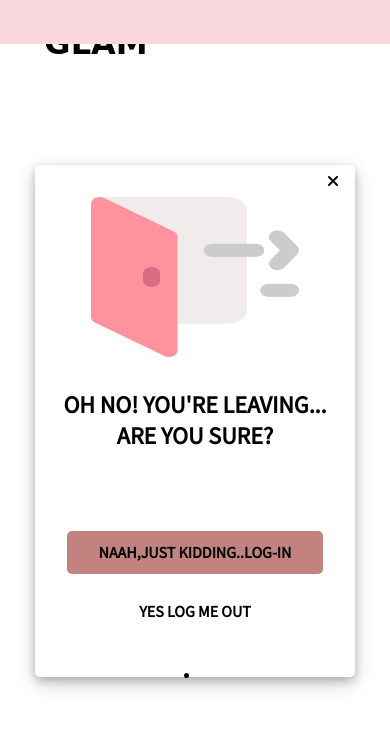
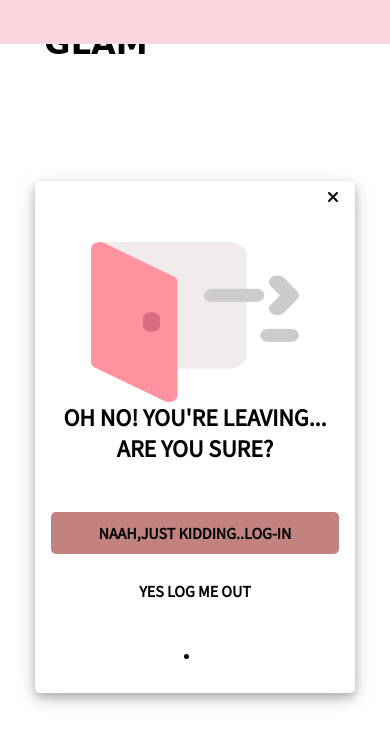
Before and after one commit to Shrinkhlarajpoot/GlammMakeup, a plain HTML site: page Logout/Logout.html in a window 390 px wide. Drawn offline with Linux system fonts and the light colour scheme; a web font is replaced by a local one.

Commit message:
Refactored code

```diff
--- a/Login/Login.css
+++ b/Login/Login.css
@@ -1,97 +1,14 @@
-*{
-    box-sizing: border-box;
-}
-.header__items li:hover{
-   background-color: transparent;
-   color: var(--text-color);
-}
-.login__box{
-    position: relative;
-    display: flex;
-    flex-direction: column;
-    align-items: center;
-    justify-content:center;
-    width:27rem;
-    height:32rem;
-    background-color: var(--text2-color);
-    margin: auto;
-    margin-top:5rem;
-    border-radius:5px;
-    box-shadow: var(--box-shadow);
-}
-.fa-close{
-    position: absolute;
-    top:0.5rem;
-    right:1rem;
-}
-.login__box h3{
-    font-size: 1.5rem;
-    text-align: center;
-     text-transform: uppercase;
-}
-
-.login__box input{
-    align-content: center;
-    width:95%;
-    padding: 0.8rem 2rem;
-    border-radius:3px;
-    margin:5px 0  0 8px ;
-   border:1px solid var(--primary-color);
-   color:var(--text-color)
-}
-
-.login__inputs{
-    padding-top:2rem;
-}
-
-.login__logo{
-    color: var(--primary-color);
-    font-size:2rem;
-    font-weight: bold;
-
-
-}
 .incorrect__pass{
     color:var(--error--color);
     font-weight: bold;
     margin-right:17rem;
 }
-input::placeholder{
-    font-size:1rem;
-    color:var(--primary-color);
-    text-transform: uppercase;
+.login__reset{
+    align-self: flex-end;
+    padding:0 1rem;
 }
 
-.login__box-sub{
-    width: 100%;
-    padding:2rem 1rem;
-    color:var(--text--color);
-    cursor: pointer;
-}
-.login__box-sub h4{
-    padding:0.7rem 0;
-    text-align: center;
-}
-.sub__main{
-    width:100%;
-    text-align: center;
-    background-color: var(--primary-color);
-    color:var(--text-color);
-    font-weight: bold;
-    margin:1rem 0;
-    border-radius: 5px;
-
-
-}
-.login__box-sub h4:hover{
-    color:var(--text-color);
-    background-color: var(--primary-color);
-    border-radius: 5px;
-}
 @media screen  and (max-width:475px){
-    .login__box{
-        width:20rem;
-    }
     .incorrect__pass{
      margin-right:10rem;
     }
--- a/Logout/Logout.css
+++ b/Logout/Logout.css
@@ -1,68 +1,12 @@
-
-
-.logout__box{
-    position: relative;
-    display: flex;
-    flex-direction: column;
-    align-items: center;
-    justify-content: space-around;
-    width:28rem;
-    height:32rem;
-    background-color: var(--text2-color);
-    margin: auto;
-    margin-top:4rem;
-    border-radius:5px;
-    box-shadow:var(--box-shadow);
-}
-.fa-close{
-    position: absolute;
-    top:0.5rem;
-    right:1rem;
-}
-.logout__box h3{
-    font-size: 1.5rem;
-    text-align: center;
-    padding:2rem 0;
-   text-transform: uppercase;
-}
-
 
 .logout__img{
     width:13rem;
     height:12rem;
     padding-top:2rem;
 }
- .logout__box-sub{
-    padding:2rem;
-    color:var(--text--color);
-    cursor: pointer;
-    width:100%;
+@media screen and (max-width:330px) {
+
+    .auth__box-sub{
+        padding:0 1rem;
+    }
 }
-.logout__box-sub h4{
-    padding:0.7rem 0;
-    text-align: center;
-
-}
-.sub__main{
-    width:100%;
-    text-align: center;
-    background-color: var(--primary-color);
-    color:var(--text-color);
-    font-weight: bold;
-    margin:1rem 0;
-    border-radius: 5px;
-}
-.logout__box-sub h4:hover{
-    color:var(--text-color);
-    background-color: var(--primary-color);
-    border-radius: 5px;
-    width:100%;
-}
-@media screen  and (max-width:475px){
-    .logout__box{
-        width:20rem;
-
-    }
-
-
-}
--- a/Logout/Logout.html
+++ b/Logout/Logout.html
@@ -8,6 +8,7 @@
     <link rel="stylesheet" href="/index.css">
     <link rel="stylesheet" href="/Logout/Logout.css">
     <script src="https://kit.fontawesome.com/fda6e23714.js" crossorigin="anonymous"></script>
+    <link rel="stylesheet" href="/Signup/Signup.css">
     <link rel="icon" type="image/x-icon" href="/images/favicon.ico">
 </head>
 <body>
@@ -26,10 +27,10 @@
         </div>
 
   </header>
-        <div class="logout__box">
+        <div class="auth__box">
               <img src="/images/logout.png" class="logout__img">
               <h3>Oh no! You're leaving...<br>Are you sure?</h3>
-            <div class="logout__box-sub">
+            <div class="auth__box-sub">
                 <a href="/Login/Login.html"><h4 class="sub__main">NAAH,JUST KIDDING..LOG-IN</h4></a>
                 <h4>YES LOG ME OUT</h4>
             </div>
--- a/Signup/Signup.css
+++ b/Signup/Signup.css
@@ -1,11 +1,8 @@
 *{
     box-sizing: border-box;
 }
-.header__items li:hover{
-   background-color: transparent;
-   color: var(--text-color);
-}
-.signup__box{
+
+.auth__box{
     position: relative;
     display: flex;
     flex-direction: column;
@@ -24,13 +21,13 @@
     top:0.5rem;
     right:1rem;
 }
-.signup__box h3{
+.auth__box h3{
     font-size: 1.5rem;
     text-align: center;
      text-transform: uppercase;
 }
 
-.signup__box input{
+.auth__box input{
     align-content: center;
     width:95%;
     padding: 0.8rem 2rem;
@@ -40,11 +37,11 @@
    color:var(--text--color)
 }
 
-.signup__inputs{
+.auth__inputs{
     padding-top:2rem;
 }
 
-.signup__logo{
+.auth__logo{
     color: var(--primary-color);
     font-size:2rem;
     font-weight: bold;
@@ -56,13 +53,13 @@ input::placeholder{
     text-transform: uppercase;
 }
 
-.signup__box-sub{
+.auth__box-sub{
     width: 100%;
     padding:2rem 1rem;
     color:var(--text--color);
     cursor: pointer;
 }
-.signup__box-sub h4{
+.auth__box-sub h4{
     padding:0.7rem 0;
     text-align: center;
 }
@@ -75,13 +72,23 @@ input::placeholder{
     margin:1rem 0;
     border-radius: 5px;
 }
-.signup__box-sub h4:hover{
+.sub__main:hover{
+    background-color: var(--text--color);
+    color:var(--primary-color)
+}
+
+.sub__main2:hover{
     color:var(--text-color);
     background-color: var(--primary-color);
     border-radius: 5px;
 }
 @media screen  and (max-width:475px){
-    .signup__box{
+    .auth__box{
         width:20rem;
         }
 }
+@media screen and (max-width:330px) {
+    .auth__box{
+        width:15rem;
+        padding-top:3rem;
+    }
```
Also changed, not shown: Login/Login.html (+7 -4 lines), Signup/Signup.html (+4 -4 lines).
